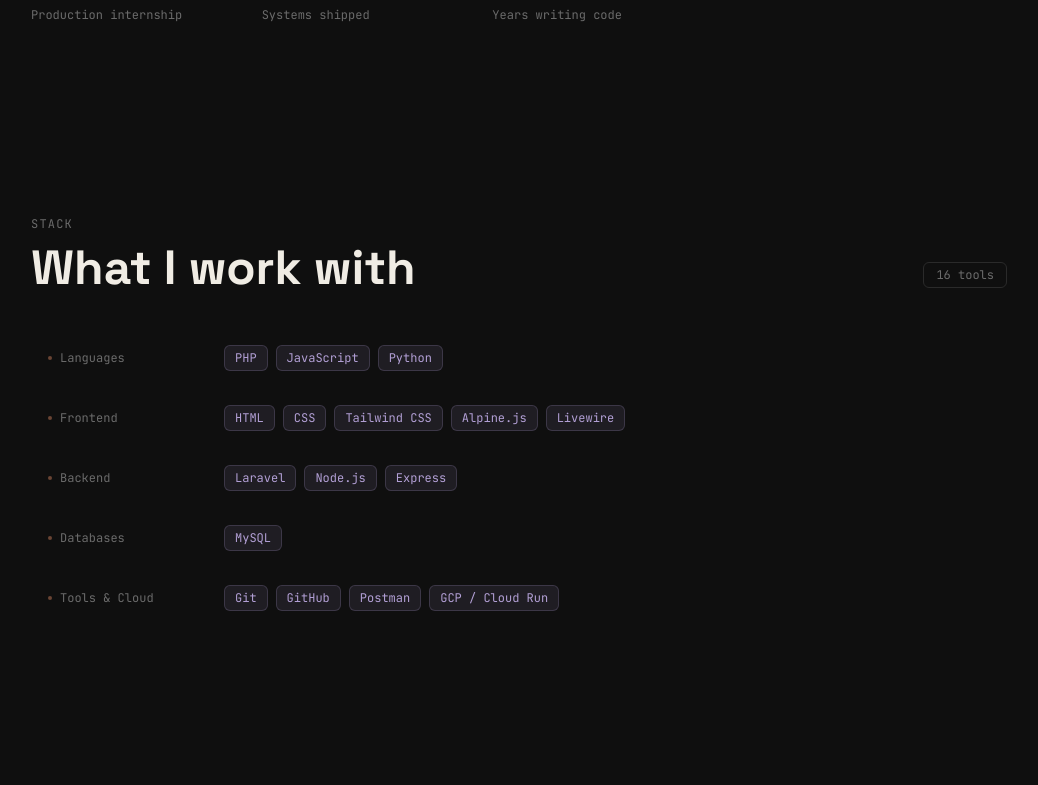
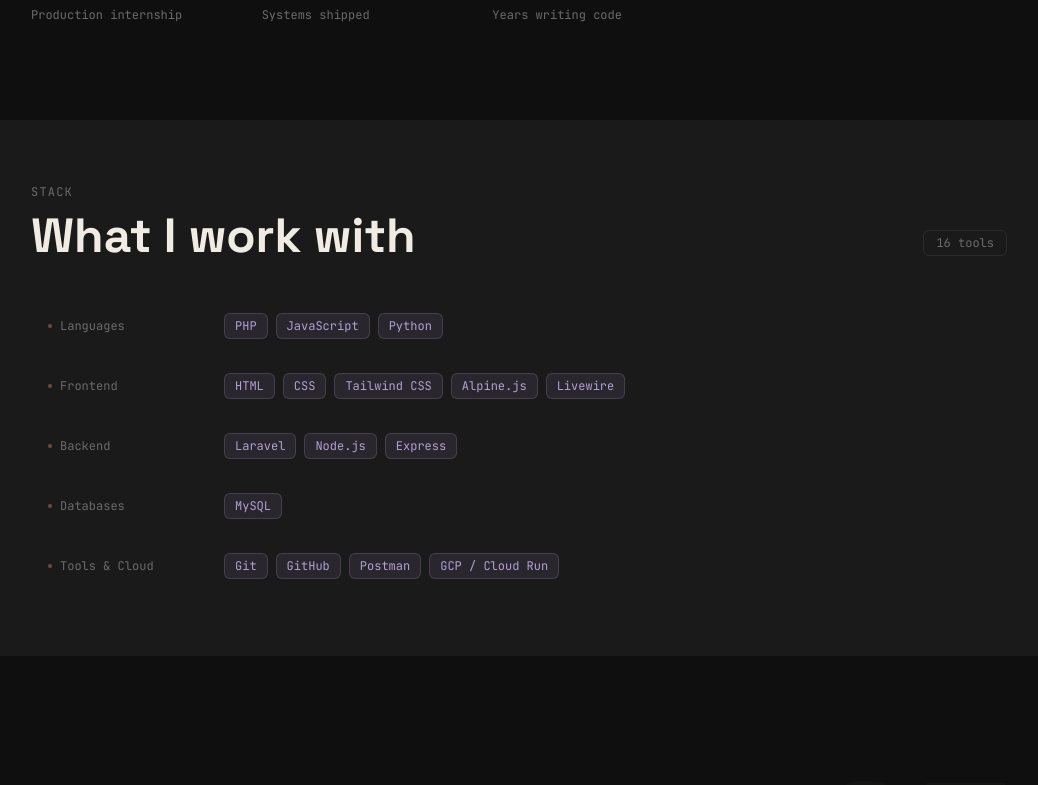
Before and after one commit to kaz-hero123/hilman-portfolio, a Next.js app: page / in a window 1280 px wide. Shown: the part 1510-2295 px from the top of the page, without its empty margins (121-1159 px from the left). Built offline with nearby package versions, Linux system fonts and the light colour scheme.

Commit message:
chore(config): add surface2 token, extend shadow variants; SectionWrapper already has variant/spacing props

```diff
--- a/src/components/layout/SectionWrapper.tsx
+++ b/src/components/layout/SectionWrapper.tsx
@@ -3,13 +3,59 @@ import { cn } from '@/lib/utils';
 
 export interface SectionWrapperProps extends HTMLAttributes<HTMLElement> {
   id?: string;
+  /**
+   * 'default'  → max-w-5xl mx-auto px-6 (standard constrained layout)
+   * 'surface'  → full-width bg surface, inner content constrained
+   * 'flush'    → no horizontal padding constraint at all
+   */
+  variant?: 'default' | 'surface' | 'flush';
+  /**
+   * 'compact'  → py-16
+   * 'default'  → py-24
+   * 'spacious' → py-32
+   */
+  spacing?: 'compact' | 'default' | 'spacious';
 }
 
-export function SectionWrapper({ id, className, children, ...props }: SectionWrapperProps) {
+const spacingMap = {
+  compact:  'py-16',
+  default:  'py-24',
+  spacious: 'py-32',
+};
+
+export function SectionWrapper({
+  id,
+  className,
+  children,
+  variant = 'default',
+  spacing = 'default',
+  ...props
+}: SectionWrapperProps) {
+  const py = spacingMap[spacing];
+
+  if (variant === 'surface') {
+    return (
+      <section id={id} className={cn('w-full bg-surface', py, className)} {...props}>
+        <div className="max-w-5xl mx-auto px-6">
+          {children}
+        </div>
+      </section>
+    );
+  }
+
+  if (variant === 'flush') {
+    return (
+      <section id={id} className={cn(py, className)} {...props}>
+        {children}
+      </section>
+    );
+  }
+
+  // default
   return (
     <section
       id={id}
-      className={cn('py-24 px-6 max-w-5xl mx-auto', className)}
+      className={cn(py, 'px-6 max-w-5xl mx-auto', className)}
       {...props}
     >
       {children}
--- a/tailwind.config.ts
+++ b/tailwind.config.ts
@@ -37,9 +37,12 @@ const config: Config = {
         avatar:      '0 0 0 2px #F2966B, 0 0 32px rgba(242, 150, 107, 0.2)',
       },
       animation: {
-        blink:   'blink 1.2s step-end infinite',
-        marquee: 'marquee 28s linear infinite',
-        'float':    'float 6s ease-in-out infinite',
+        blink:        'blink 1.2s step-end infinite',
+        marquee:      'marquee 28s linear infinite',
+        'float':      'float 6s ease-in-out infinite',
+        'slide-down': 'slideDown 0.25s ease-out forwards',
+        'slide-up':   'slideUp 0.2s ease-in forwards',
+        'fade-in':    'fadeIn 0.2s ease-out forwards',
       },
       keyframes: {
         blink: {
@@ -54,6 +57,18 @@ const config: Config = {
           '0%, 100%': { transform: 'translateY(0px)' },
           '50%':      { transform: 'translateY(-8px)' },
         },
+        slideDown: {
+          '0%':   { opacity: '0', transform: 'translateY(-8px)' },
+          '100%': { opacity: '1', transform: 'translateY(0)' },
+        },
+        slideUp: {
+          '0%':   { opacity: '1', transform: 'translateY(0)' },
+          '100%': { opacity: '0', transform: 'translateY(-8px)' },
+        },
+        fadeIn: {
+          '0%':   { opacity: '0' },
+          '100%': { opacity: '1' },
+        },
       },
     },
   },
```
